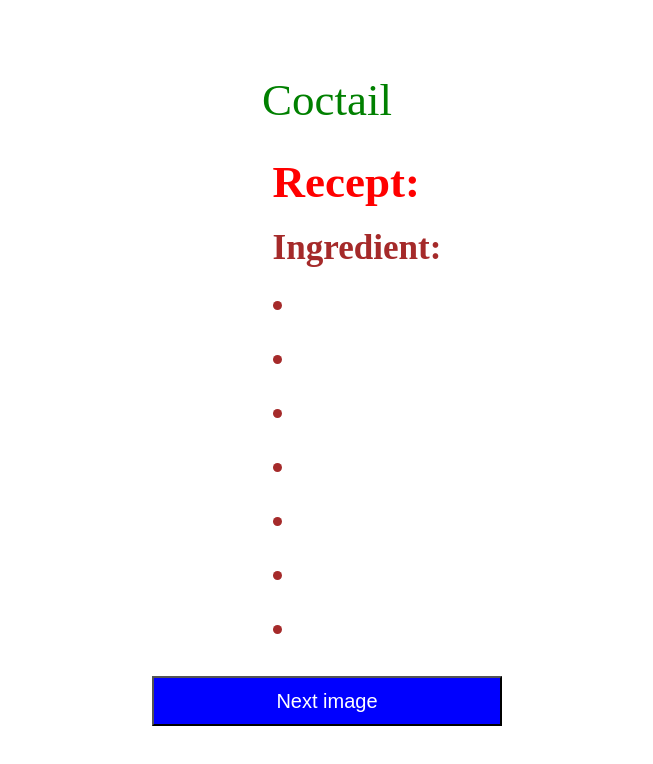
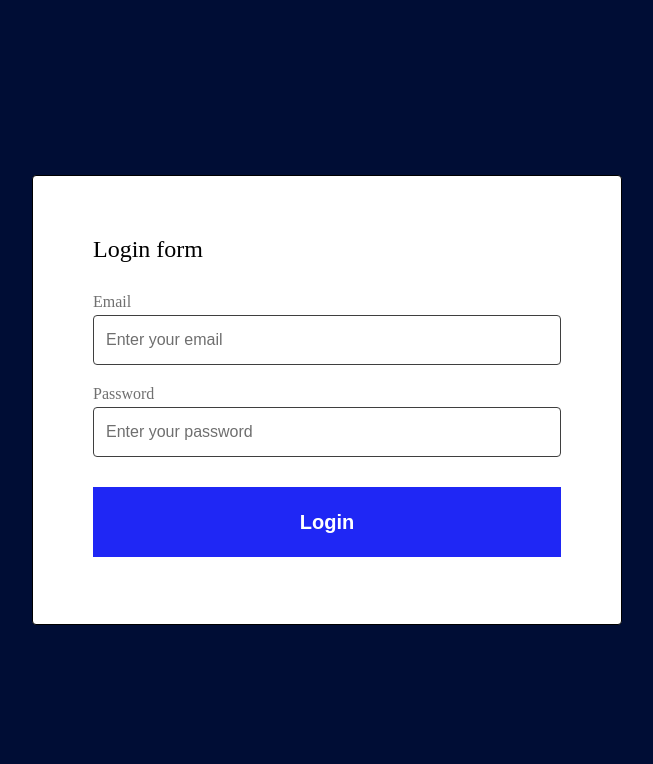
Before and after one commit to Deg-Nik/react_ts, a React (Vite) app: page / in a window 1280 px wide. Shown: the top 764 px of the page, without its empty margins (313-966 px from the left). Built offline with nearby package versions, Linux system fonts and the light colour scheme.

Commit message:
add lesson 09

```diff
--- a/src/App.tsx
+++ b/src/App.tsx
@@ -7,6 +7,7 @@
 import Lesson_08 from "lessons/lesson_08/Lesson_08";
 import Homework_08 from "homeworks/homework_08/Homework_08";
 import Consultation_05 from "consultations/consultation_05/Consultation_05";
+import Lesson_09 from "lessons/lesson_09/Lesson_09";
 
 function App() {
   return (
@@ -19,7 +20,8 @@
       {/* <Homework_07/> */}
       {/* <Lesson_08 /> */}
       {/* <Homework_08/> */}
-      <Consultation_05/>
+      {/* <Consultation_05/> */}
+      <Lesson_09/>
     </>
   );
 }
--- a/src/components/Button/Button.tsx
+++ b/src/components/Button/Button.tsx
@@ -1,7 +1,7 @@
 import { ButtonComponent } from "./styles";
 import { type ButtonProps } from "./types";
 
-function Button({ name = "Send", type = "button", onClick, isRed= false, isDisabled= false}: ButtonProps) {
+function Button({ name = "Send", type = "button", onClick, isRed= false, isDisabled= false }: ButtonProps) {
   return (
     <ButtonComponent $isRed={isRed} disabled={isDisabled} type={type} onClick={onClick}>
       {name}
--- a/src/components/Input/Input.tsx
+++ b/src/components/Input/Input.tsx
@@ -1,13 +1,20 @@
-import { InputWrapper,InputLabel,InputComponent } from "./styles";
-import {type InputProps } from "./types";
+import { InputWrapper, InputLabel, InputComponent, ErrorText } from "./styles";
+import { type InputProps } from "./types";
 
-
-function Input({ id, name, type, placeholder, label, error, disabled=false} : InputProps) {
+function Input({
+  id,
+  name,
+  type,
+  placeholder,
+  label,
+  error = undefined,
+  disabled = false,
+  value,
+  onChange,
+}: InputProps) {
   return (
     <InputWrapper>
-      <InputLabel htmlFor={id}>
-        {label}
-      </InputLabel>
+      <InputLabel htmlFor={id}>{label}</InputLabel>
       <InputComponent
         id={id}
         name={name}
@@ -15,7 +22,10 @@
         placeholder={placeholder}
         $error={error}
         disabled={disabled}
+        value={value}
+        onChange={onChange}
       />
+      {!!error && <ErrorText>{error}</ErrorText>}
     </InputWrapper>
   );
 }
--- a/src/components/Input/styles.ts
+++ b/src/components/Input/styles.ts
@@ -1,16 +1,33 @@
 import styled from "@emotion/styled";
 
 interface InputComponentProps {
-  $error?: string;
-  disabled?: boolean;
+  $error?: string | undefined;
 }
 
+const generateInputBorder = (
+  error: string | undefined,
+  disabled: boolean | undefined
+) => {
+  if (disabled) {
+    return "#acacacff";
+  } else {
+    if (!!error) {
+      return "#ff6868ff";
+    } else {
+      return "#3f3f3f";
+    }
+  }
+};
 
+export const ErrorText = styled.p`
+  color: red;
+`;
 
 export const InputWrapper = styled.div`
   display: flex;
   flex-direction: column;
   gap: 4px;
+  width: 100%;
 `;
 
 export const InputLabel = styled.label`
@@ -21,11 +38,11 @@
 export const InputComponent = styled.input<InputComponentProps>`
   width: 100%;
   height: 50px;
-  border: 1px solid ${({ $error }) =>($error? "red" : "#3f3f3f")};
+  border: 1px solid  ${({ disabled, $error }) => generateInputBorder($error, disabled)};
   border-radius: 4px;
   padding: 12px;
   outline: none;
-  background-color: ${({disabled}) => disabled? "#a8a1a1ff" : "white"};
+
 
   ::placeholder {
     color: #6f6f6f;
--- /dev/null
+++ b/src/components/LoginForm/LoginForm.tsx
@@ -0,0 +1,64 @@
+// import { type FormEvent, type ChangeEvent, useState } from "react";
+
+import Button from "components/Button/Button";
+import Input from "components/Input/Input";
+
+import { LOGIN_FORM_VALUES } from "./types";
+import { LoginFormContainer, InputsContainer, Title } from "./styles";
+import { useState, type ChangeEvent } from "react";
+
+function LoginForm() {
+  // Пример контроля  input
+  // const [firstName, setFirstName] = useState<string>("");
+
+  // const onChange = (event: any) => {
+  //   setFirstName(event.target.value);
+  // };
+
+  // ШАГ 1 Создаем стейты для контроля HTML элеметов Input
+  const [email, setEmail] = useState<string>("");
+  const [password, setPassword] = useState<string>("");
+
+  // ШАГ 2 создаем функции onChange для ловли события change, чтобы получить доступ к введенным данным полльзователя и обновить стейты
+  const onChangeEmail = (event: ChangeEvent<HTMLInputElement>) => {
+    setEmail(event.target.value)
+  }
+
+  const onChangePssword = (event: ChangeEvent<HTMLInputElement>) => {
+    setPassword(event.target.value)
+  }
+
+  const login = (event: any) => {
+    event.preventDefault();
+    console.log(email);
+    console.log(password);
+  };
+
+  return (
+    <LoginFormContainer onSubmit={login}>
+      <Title>Login form</Title>
+      <InputsContainer>
+        <Input
+          id="email-id"
+          name={LOGIN_FORM_VALUES.EMAIL}
+          placeholder="Enter your email"
+          label="Email"
+          value={email}
+          onChange={onChangeEmail}
+        />
+        <Input
+          id="password-id"
+          name={LOGIN_FORM_VALUES.PASSWORD}
+          type="password"
+          placeholder="Enter your password"
+          label="Password"
+          value={password}
+          onChange={onChangePssword}
+        />
+      </InputsContainer>
+      <Button name="Login" type="submit" />
+    </LoginFormContainer>
+  );
+}
+
+export default LoginForm;
--- /dev/null
+++ b/src/components/LoginForm/styles.ts
@@ -0,0 +1,26 @@
+import styled from "@emotion/styled";
+
+export const LoginFormContainer = styled.form`
+  display: flex;
+  flex-direction: column;
+  width: 590px;
+  min-height: 450px;
+  max-height: fit-content;
+  border: 1px solid #000000;
+  padding: 60px;
+  border-radius: 4px;
+  background-color: white;
+  gap: 30px;
+`;
+
+export const Title = styled.p`
+  color: #000000;
+  font-size: 24px;
+  font-weight: normal;
+`;
+
+export const InputsContainer = styled.div`
+  display: flex;
+  flex-direction: column;
+  gap: 20px;
+`;
--- /dev/null
+++ b/src/components/LoginForm/types.ts
@@ -0,0 +1,4 @@
+export enum LOGIN_FORM_VALUES {
+  EMAIL = "email",
+  PASSWORD = "password",
+}
--- a/src/consultations/consultation_05/Consultation_05.tsx
+++ b/src/consultations/consultation_05/Consultation_05.tsx
@@ -8,6 +8,8 @@
   Ingredient,
   BtnContainer,
   Btn,
+  H2,
+  Li
 } from "./styles";
 
 export default function Consultation_05(): JSX.Element {
@@ -58,17 +60,17 @@
       <Container>
         <img src={image} alt="" /> <br />
         <Recept>
-          <h2>Recept:</h2>
+          <H2>Recept:</H2>
           {instruction}
           <Ingredient>
-            <h3>Ingredient:</h3>
-            <li>{ingredient1}</li>
-            <li>{ingredient2}</li>
-            <li>{ingredient3}</li>
-            <li>{ingredient4}</li>
-            <li>{ingredient5}</li>
-            <li>{ingredient6}</li>
-            <li>{ingredient7}</li>
+            <H2>Ingredient:</H2>
+            <Li>{ingredient1}</Li>
+            <Li>{ingredient2}</Li>
+            <Li>{ingredient3}</Li>
+            <Li>{ingredient4}</Li>
+            <Li>{ingredient5}</Li>
+            <Li>{ingredient6}</Li>
+            <Li>{ingredient7}</Li>
           </Ingredient>
         </Recept>
       </Container>
--- a/src/consultations/consultation_05/styles.ts
+++ b/src/consultations/consultation_05/styles.ts
@@ -25,6 +25,14 @@
   color: red;
 `;
 
+export const H2 = styled.h2`
+padding-left: 100px;
+`;
+
+export const Li = styled.li`
+padding-left: 20px;
+`;
+
 export const Recept = styled.div`
   display: flex;
   flex-direction: column;
--- /dev/null
+++ b/src/lessons/lesson_09/Lesson_09.tsx
@@ -0,0 +1,11 @@
+import LoginForm from "components/LoginForm/LoginForm";
+import { PageWrapper } from "./styles";
+
+function Lesson_09() {
+  return (
+    <PageWrapper>
+      <LoginForm />
+    </PageWrapper>
+  );
+}
+export default Lesson_09;
--- /dev/null
+++ b/src/lessons/lesson_09/styles.ts
@@ -0,0 +1,12 @@
+import styled from "@emotion/styled";
+
+export const PageWrapper = styled.div`
+  display: flex;
+  flex-direction: column;
+  align-items: center;
+  justify-content: center;
+  flex: 1;
+  padding: 100px;
+  gap: 30px;
+  background-color: #000d35ff;
+`;
```
Also changed, not shown: src/components/Input/types.ts (+7 -1 lines).
